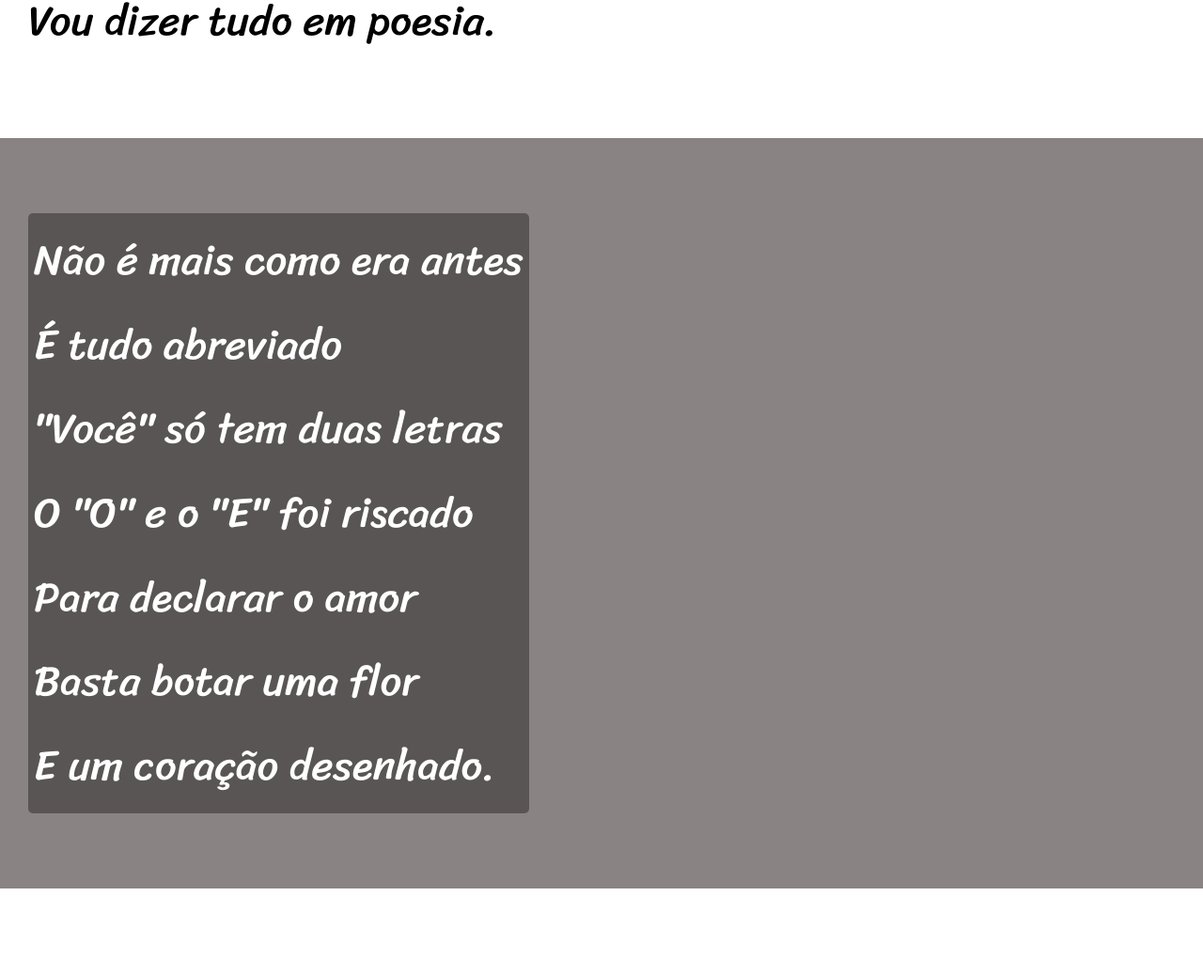
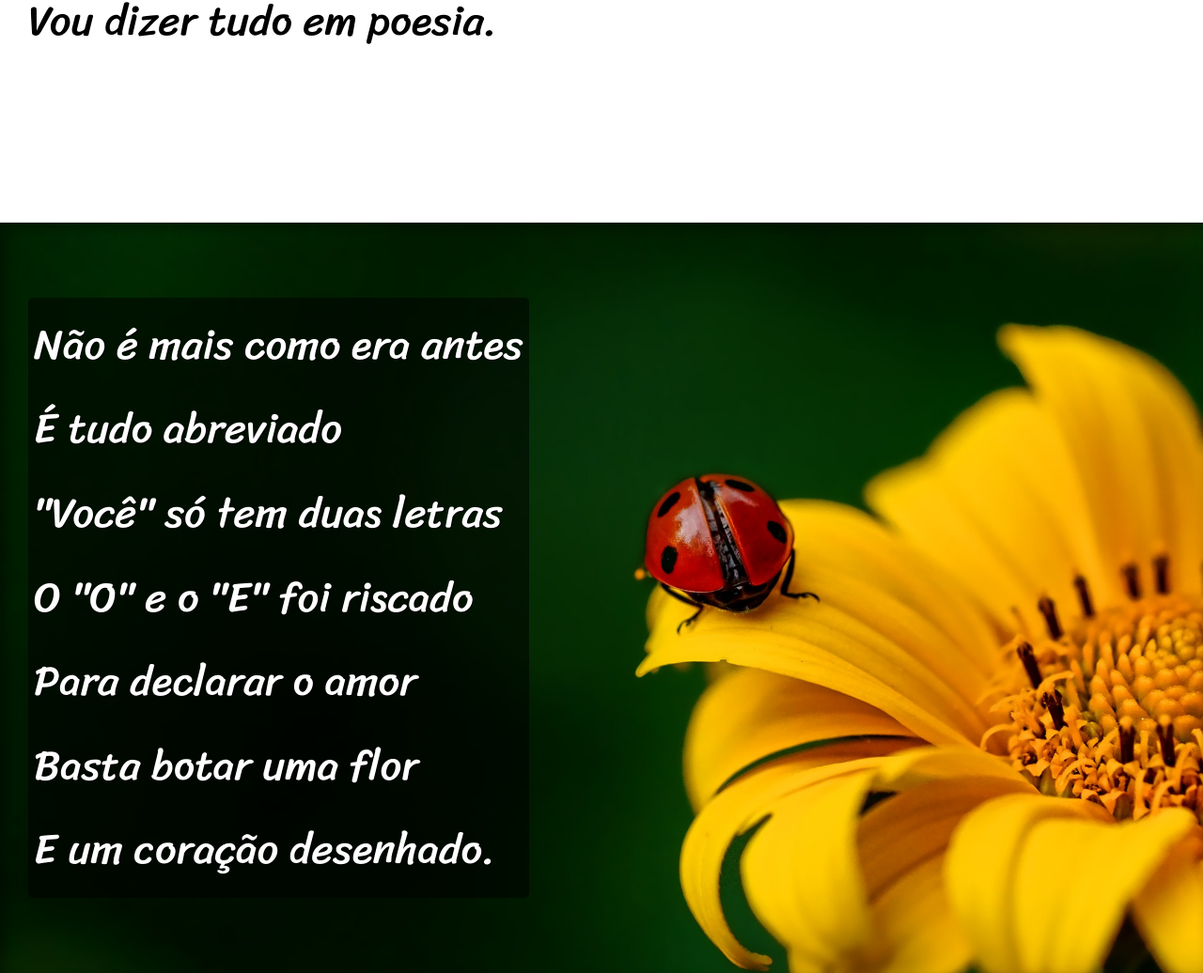
Before and after one commit to WellingtonMichel/html-css, a plain HTML site: page exercicios/Exercício-desafio011/cordel.html in a window 1280 px wide. Shown: the part 905-1941 px from the top of the page at 94% size. Drawn offline with Linux system fonts and the light colour scheme.

Commit message:
Finalizando o site.

```diff
--- a/exercicios/Exercício-desafio011/cordel.html
+++ b/exercicios/Exercício-desafio011/cordel.html
@@ -29,7 +29,7 @@
             </p>
         </section>
 
-        <section class="imagem">
+        <section class="imagem" id="img01">
             <p>
                 Não é mais como era antes <br>
                 É tudo abreviado <br>
@@ -62,7 +62,7 @@
             </p>
         </section>
 
-        <section class="imagem">
+        <section class="imagem" id="img02">
             <p>
                 Tenho saudade das cartas <br>
                 Escritas com a própria mão <br>
--- a/exercicios/Exercício-desafio011/estilo/style.css
+++ b/exercicios/Exercício-desafio011/estilo/style.css
@@ -56,6 +56,10 @@ section {
     font-size: 3.5vw;
 }
 
+section > p {
+    padding-bottom: 2em;
+}
+
 section.normal {
     background-color: white;
     color: black;
@@ -64,14 +68,30 @@ section.normal {
 section.imagem {
     background-color: rgb(138, 131, 131);
     color: white;
+    box-shadow: inset 6px 6px 13px 0px rgba(0, 0, 0, 0.384);
 }
 
 section.imagem >p {
     display: inline-block;
     padding: 5px;
-    background-color: rgba(0, 0, 0, 0.349);
+    background-color: rgba(0, 0, 0, 0.527);
     border: 1px solid rgba(0, 0, 0, 0);
     border-radius: 5px;
+}
+
+section#img01 {
+    background-image: url('../imagens/background001.jpg');
+    background-position: right center;
+    background-size: cover;
+    background-attachment: fixed;
+    text-shadow: 1px 1px 0px black;
+}
+
+section#img02 {
+    background-image: url('../imagens/background002.jpg');
+    background-position: right center;
+    background-size: cover;
+    background-attachment: fixed;
 }
 
 footer {
```
